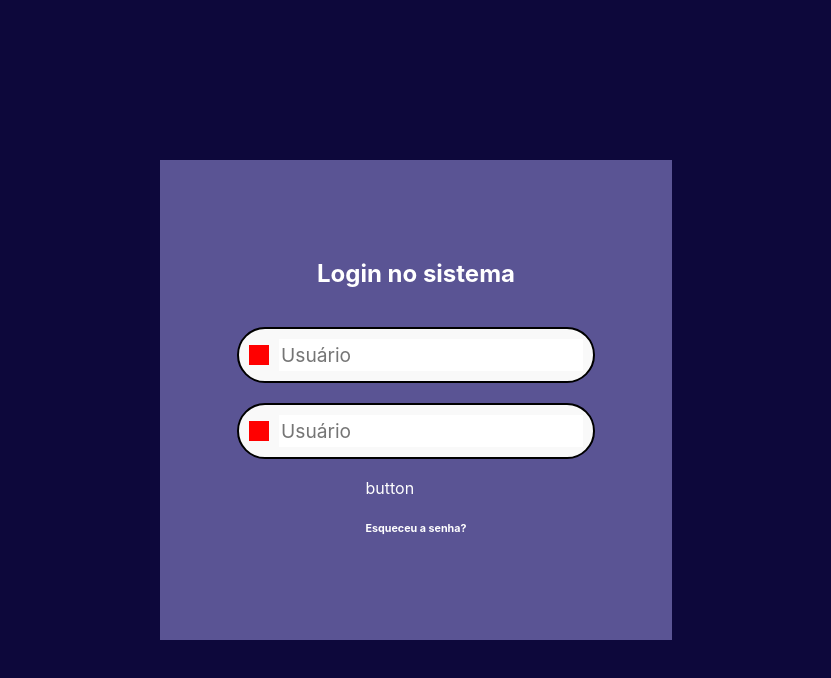
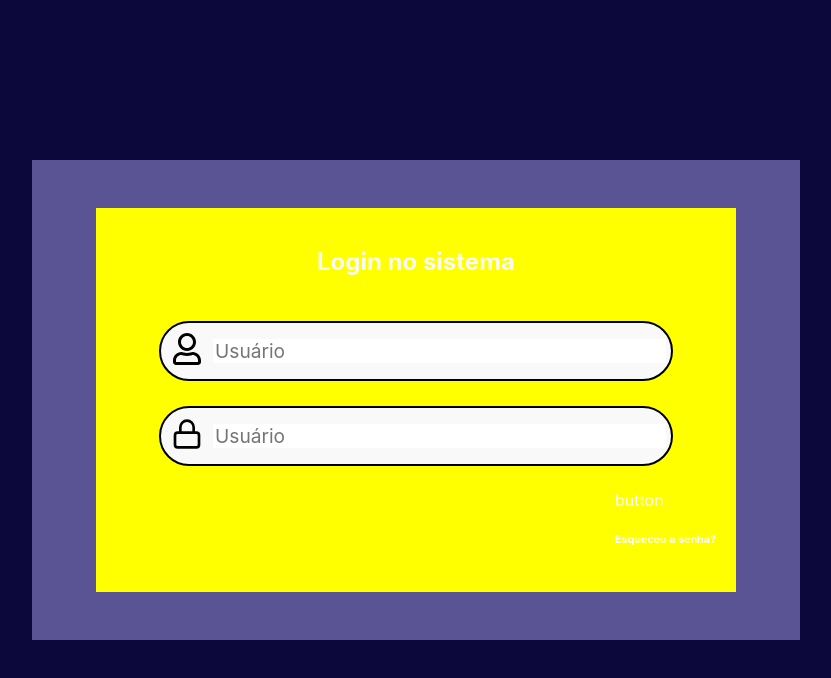
Before and after one commit to mugiwarajeff/bestbeer_food, a React (Create React App) app: page / in a window 1280 px wide. Shown: the top 678 px of the page, without its empty margins (224-1055 px from the left). Built offline with nearby package versions, Linux system fonts and the light colour scheme.

Commit message:
iniciando implantação de comandos de voz

```diff
--- a/package.json
+++ b/package.json
@@ -14,6 +14,7 @@
     "normalize.css": "^8.0.1",
     "react": "^18.2.0",
     "react-dom": "^18.2.0",
+    "react-icons": "^4.10.1",
     "react-router-dom": "^6.14.1",
     "react-scripts": "5.0.1",
     "sass": "^1.63.6",
@@ -46,6 +47,7 @@
     ]
   },
   "devDependencies": {
+    "@babel/plugin-proposal-private-property-in-object": "^7.21.11",
     "@typescript-eslint/eslint-plugin": "^5.60.1",
     "@typescript-eslint/parser": "^5.60.1",
     "eslint": "^8.44.0",
--- a/src/app/features/Login/Input/Input.module.scss
+++ b/src/app/features/Login/Input/Input.module.scss
@@ -1,27 +1,27 @@
 .input-container {
     background-color: #f9f9f9;
-    margin: 20px;
-   padding: 10px;
-   border-radius: 30px;
-   border: solid 2px black;
-   display: flex;
+    margin: 25px 0;
+    padding: 5px;
+    border-radius: 30px;
+    border: solid 2px black;
+    display: flex;
     align-items: center;
     font-size: 1.2rem;
+    width: 500px;
 
 
-   &__icon {
-    width: 20px;
-    height: 20px;
-    background-color: red;
-    margin-right: 10px;
-   }
+
+    &__icon {
+        padding: 5px;
+        margin-right: 5px;
+    }
 
 }
 
 input {
     border: none;
-    width: 300px;
-    height: 30px;
+    width: 100%;
+
     &:focus {
         outline: none;
     }
--- a/src/app/features/Login/Input/Input.tsx
+++ b/src/app/features/Login/Input/Input.tsx
@@ -1,9 +1,16 @@
+import { IconType } from "react-icons/lib";
 import styles from "./Input.module.scss";
 
-export default function Input() {
+interface InputProps {
+    Icon: IconType
+}
+
+export default function Input({ Icon }: InputProps) {
 
     return <div className={styles["input-container"]}>
-        <div className={styles["input-container__icon"]}></div>
+        <div className={styles["input-container__icon"]}>
+            <Icon color="black" size="32px" />
+        </div>
         <input type="text" placeholder={"Usuário"} />
     </div>;
 }
--- a/src/app/features/Login/Login.module.scss
+++ b/src/app/features/Login/Login.module.scss
@@ -10,6 +10,9 @@
     justify-content: center;
     align-items: center;
 
+    h2 {
+        color: #f9f9f9
+    }
 
     &__login-container {
         background-color: $purple-light;
@@ -19,21 +22,65 @@
         justify-content: center;
         align-items: center;
 
-        @media screen and (max-width: $desktop ) {
+
+        @media screen and (max-width: $mobile) {
+            width: 90%;
             height: 60%;
-            width: 40%;
         }
 
-        @media screen and (max-width: $tablet) {
-            height: 70%;
-            width: 80%;
+
+        @media screen and (min-width: $mobile) and (max-width: $tablet) {
+            width: 90%;
+            height: 60%;
         }
 
+
+        @media screen and (min-width: $tablet) and (max-width: $desktop ) {
+            width: 60%;
+            height: 60%;
+        }
+
+        @media screen and (min-width: $desktop) {
+            width: 60%;
+            height: 60%;
+        }
+
+
+    }
+
+    &__itens-container {
+        display: flex;
+        flex-direction: column;
+        justify-content: center;
+        align-items: center;
+        padding: 20px;
+        background-color: yellow;
+
         @media screen and (max-width: $mobile) {
-            height: 60%;
-            width: 80%;
+            width: 200px;
 
         }
 
+
+        @media screen and (min-width: $mobile) and (max-width: $tablet) {
+            width: 400px;
+
+        }
+
+
+        @media screen and (min-width: $tablet) and (max-width: $desktop ) {
+            width: 600px;
+        }
+
+        @media screen and (min-width: $desktop) {
+            width: 600px;
+            ;
+        }
+    }
+
+    &__button-container {
+
+        align-self: flex-end;
+
     }
 }
--- a/src/app/features/Login/Login.tsx
+++ b/src/app/features/Login/Login.tsx
@@ -1,22 +1,24 @@
 import Input from "./Input/Input";
 import styles from "./Login.module.scss";
+import { FaRegUser } from "react-icons/fa";
+import { FiLock } from "react-icons/fi";
 
 export default function Login() {
     return <section className={styles.login} >
-
         <div className={styles["login__login-container"]}>
+            <div className={styles["login__itens-container"]}>
                 <h2>
                     Login no sistema
                 </h2>
                 <div>
-                <Input/>
-                <Input/>
+                    <Input Icon={FaRegUser} />
+                    <Input Icon={FiLock} />
                 </div>
                 <div className={styles["login__button-container"]}>
                     <div>button</div>
                     <h6>Esqueceu a senha?</h6>
                 </div>
-
+            </div>
         </div>
     </section>;
 
--- a/src/app/theme/breakpoints.scss
+++ b/src/app/theme/breakpoints.scss
@@ -1,4 +1,4 @@
 $mobile: 480px;
 $tablet: 768px;
 $desktop: 1024px;
-$desktop: 1440px;
+$desktop-md: 1440px;
```
Also changed, not shown: 1 other file (tests, documents, lock files or other folders). Lines whose indentation alone changed are shown as unchanged.
